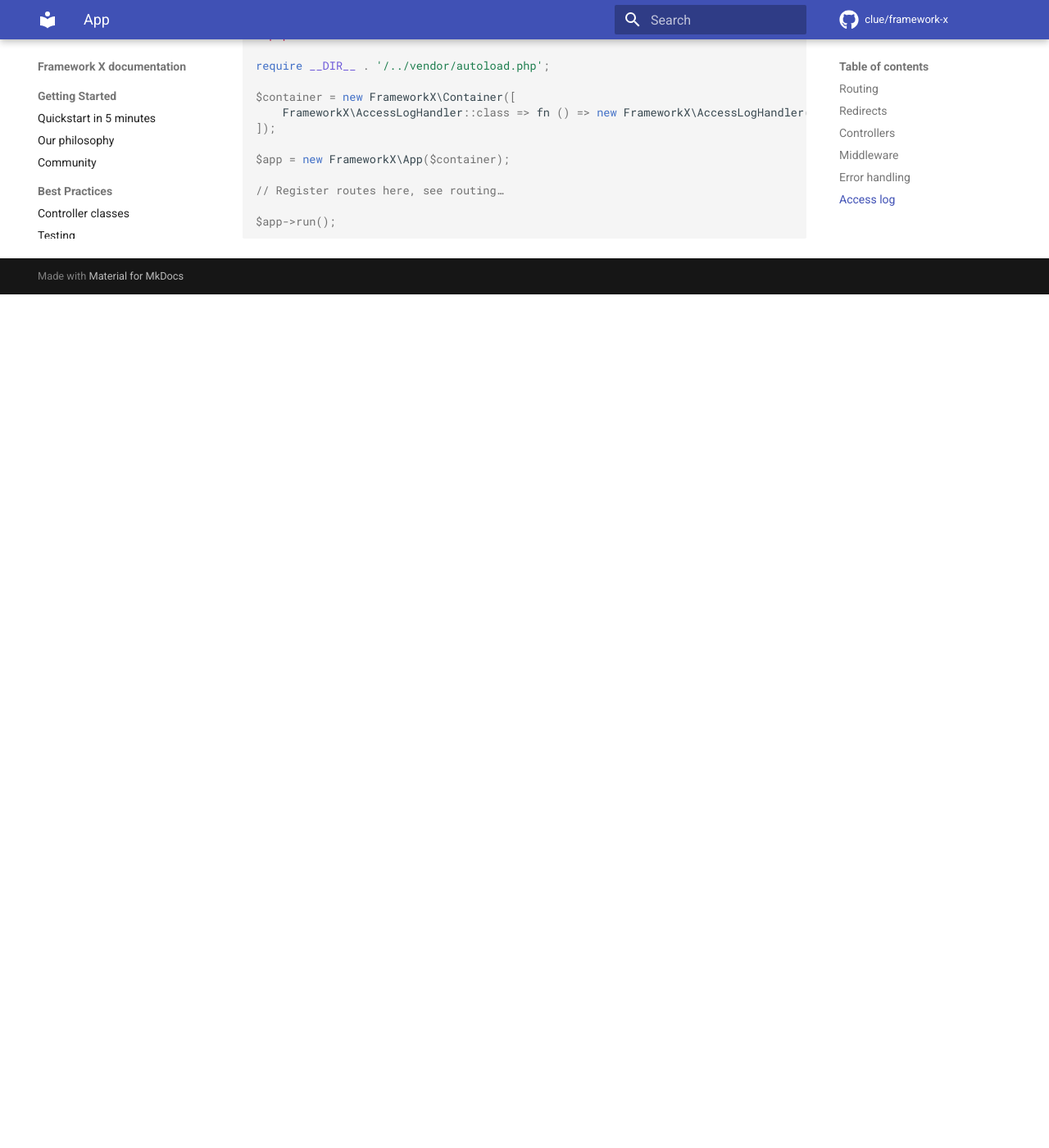
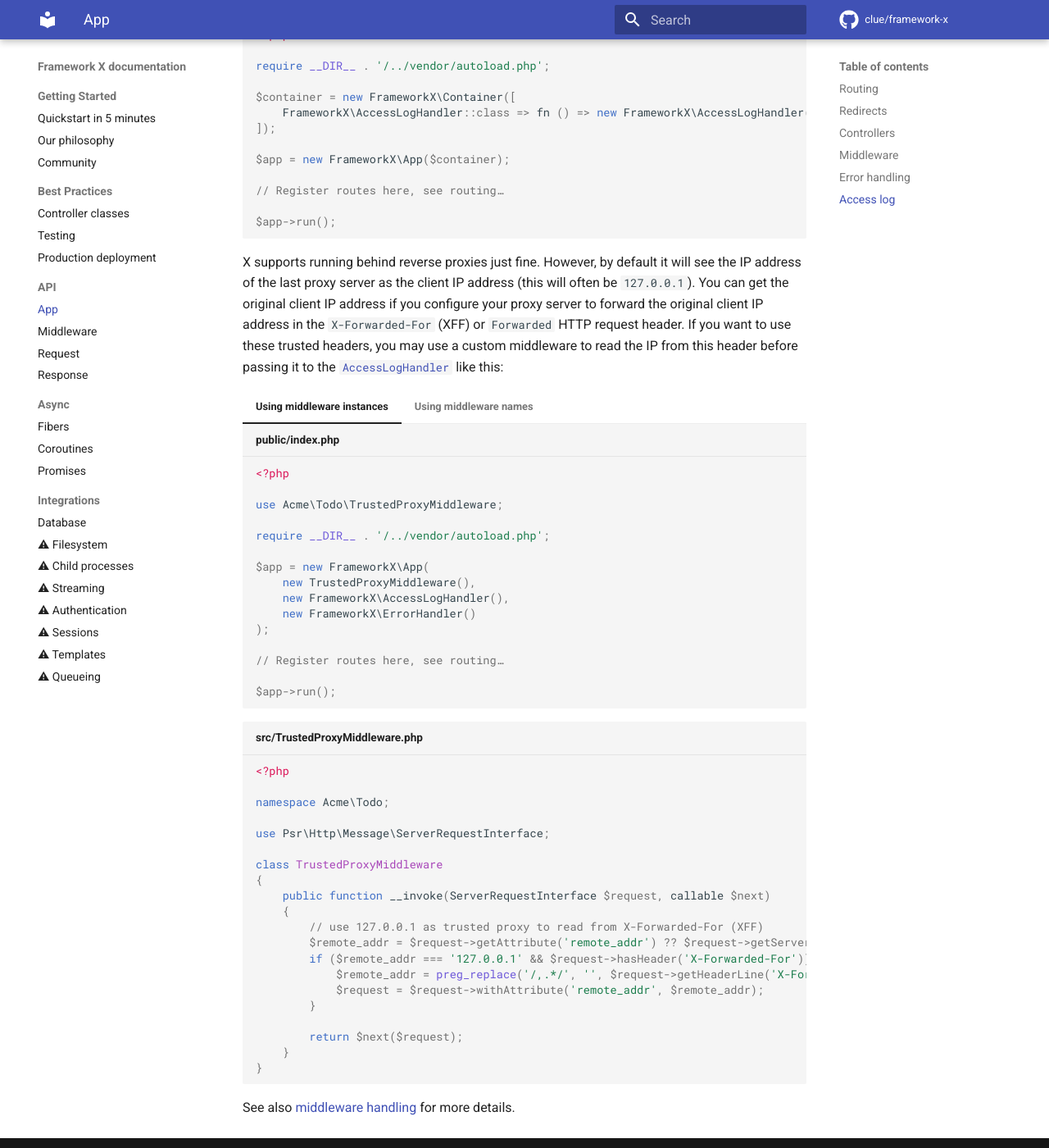
Before and after one commit to clue/framework-x, an MkDocs documentation site: the page built from docs/api/app.md, in a window 1280 px wide and 1400 px high, scrolled down 5857 px. Shown: the whole window at 82% size. Built offline with MkDocs 1.6.1 and Material for MkDocs 9.7.7, drawn with Linux system fonts in a browser that asks for light colours; comment, search, counter and statistics services are not loaded; before the commit the page ends 6216 px from its top, so only the background shows below that.

Commit message:
Read `$remote_addr` attribute for `AccessLogHandler` (trusted proxies)

````diff
--- a/docs/api/app.md
+++ b/docs/api/app.md
@@ -345,3 +345,76 @@ $app = new FrameworkX\App($container);
 
 $app->run();
 ```
+
+X supports running behind reverse proxies just fine. However, by default it will
+see the IP address of the last proxy server as the client IP address (this will
+often be `127.0.0.1`). You can get the original client IP address if you configure
+your proxy server to forward the original client IP address in the `X-Forwarded-For`
+(XFF) or `Forwarded` HTTP request header. If you want to use these trusted headers,
+you may use a custom middleware to read the IP from this header before passing
+it to the [`AccessLogHandler`](middleware.md#accessloghandler) like this:
+
+=== "Using middleware instances"
+
+    ```php title="public/index.php"
+    <?php
+
+    use Acme\Todo\TrustedProxyMiddleware;
+
+    require __DIR__ . '/../vendor/autoload.php';
+
+    $app = new FrameworkX\App(
+        new TrustedProxyMiddleware(),
+        new FrameworkX\AccessLogHandler(),
+        new FrameworkX\ErrorHandler()
+    );
+
+    // Register routes here, see routing…
+
+    $app->run();
+    ```
+
+=== "Using middleware names"
+
+    ```php title="public/index.php"
+    <?php
+
+    use Acme\Todo\TrustedProxyMiddleware;
+
+    require __DIR__ . '/../vendor/autoload.php';
+
+    $app = new FrameworkX\App(
+        TrustedProxyMiddleware::class,
+        FrameworkX\AccessLogHandler::class,
+        FrameworkX\ErrorHandler::class
+    );
+
+    // Register routes here, see routing…
+
+    $app->run();
+    ```
+
+```php title="src/TrustedProxyMiddleware.php"
+<?php
+
+namespace Acme\Todo;
+
+use Psr\Http\Message\ServerRequestInterface;
+
+class TrustedProxyMiddleware
+{
+    public function __invoke(ServerRequestInterface $request, callable $next)
+    {
+        // use 127.0.0.1 as trusted proxy to read from X-Forwarded-For (XFF)
+        $remote_addr = $request->getAttribute('remote_addr') ?? $request->getServerParams()['REMOTE_ADDR'] ?? null;
+        if ($remote_addr === '127.0.0.1' && $request->hasHeader('X-Forwarded-For')) {
+            $remote_addr = preg_replace('/,.*/', '', $request->getHeaderLine('X-Forwarded-For'));
+            $request = $request->withAttribute('remote_addr', $remote_addr);
+        }
+
+        return $next($request);
+    }
+}
+```
+
+See also [middleware handling](middleware.md) for more details.
````
Also changed, not shown: 2 other files.
